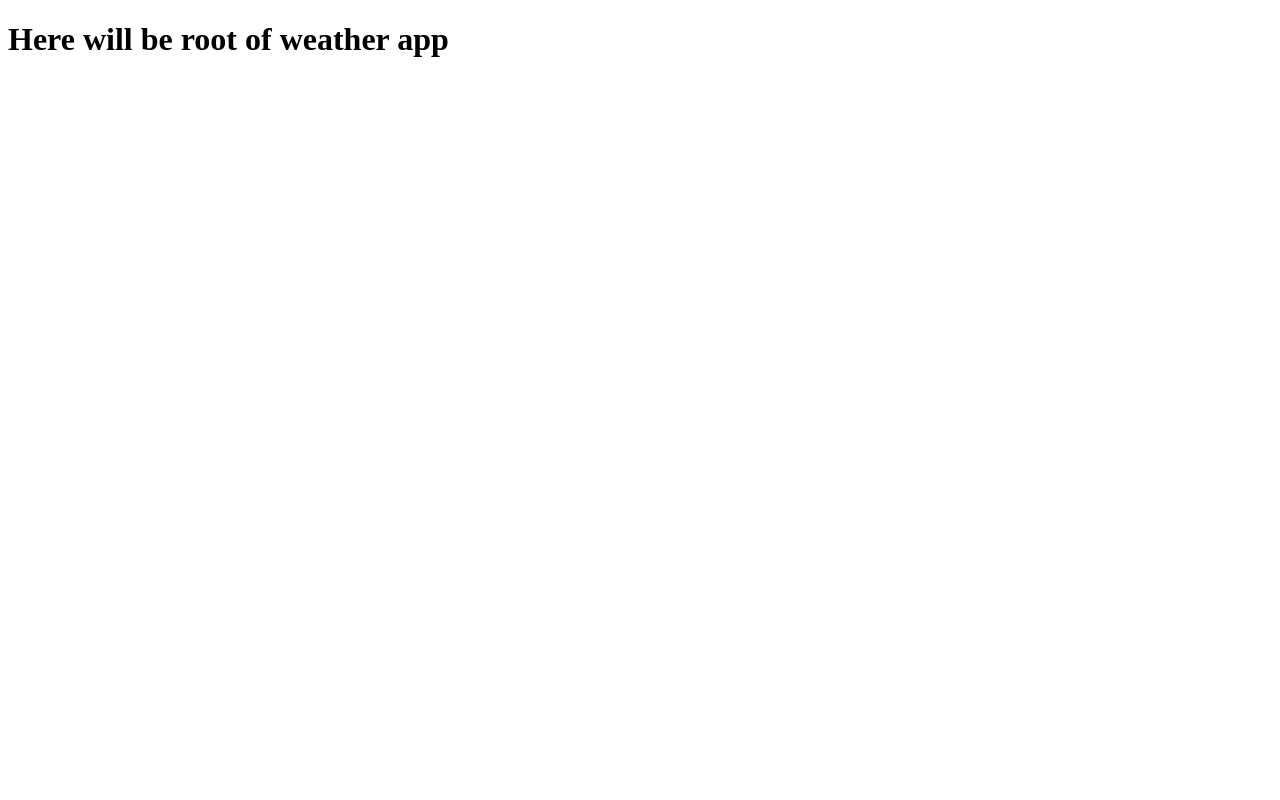
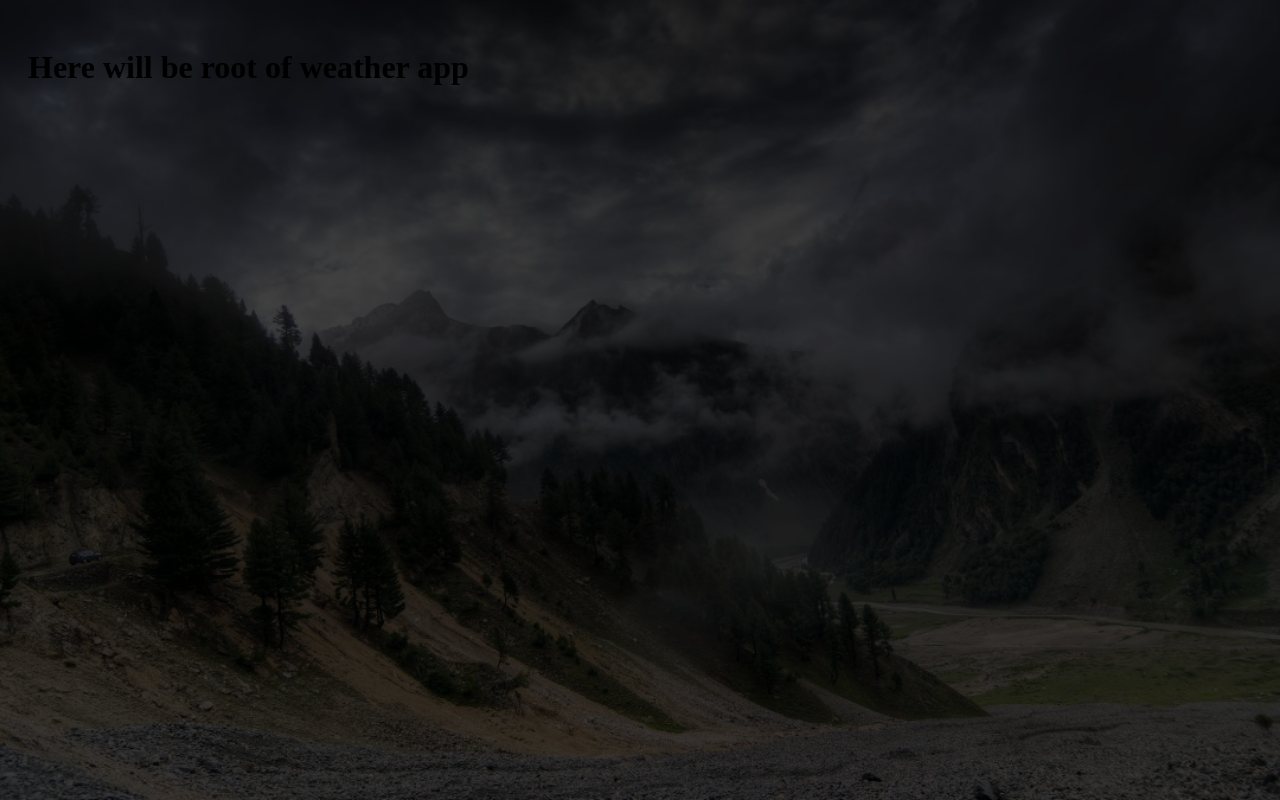
Before and after one commit to mateusz24polok/weather-app-react, a React (Create React App) app: page / in a window 1280 px wide. Built offline with nearby package versions, Linux system fonts and the light colour scheme.

Commit message:
Styles template with background has been prepared (Styled Components have been installed)

```diff
--- a/package.json
+++ b/package.json
@@ -10,9 +10,11 @@
     "@types/node": "^12.19.12",
     "@types/react": "^16.14.2",
     "@types/react-dom": "^16.9.10",
+    "@types/styled-components": "^5.1.7",
     "react": "^17.0.1",
     "react-dom": "^17.0.1",
     "react-scripts": "4.0.1",
+    "styled-components": "^5.2.1",
     "typescript": "^4.1.3",
     "web-vitals": "^0.2.4"
   },
--- a/src/App.tsx
+++ b/src/App.tsx
@@ -1,8 +1,11 @@
 import React from "react";
+import MainPage from "./components/pages/MainPage";
 
 const App: React.FC = () => {
   return (
-    <h1>Here will be root of weather app</h1>
+    <MainPage>
+      <h1>Here will be root of weather app</h1>
+    </MainPage>
   );
 };
 
--- /dev/null
+++ b/src/components/pages/MainPage/index.tsx
@@ -0,0 +1,22 @@
+import React from "react";
+import { BackgroundColor, BackgroundImage } from "./styled";
+import WeatherBackgroundImage from "../../../assets/images/weather_background.jpg";
+
+interface MainPageProps {
+  children: React.ReactChild;
+}
+
+const MainPage: React.FC<MainPageProps> = ({ children }) => {
+  return (
+    <div>
+      {children}
+      <BackgroundImage
+        src={WeatherBackgroundImage}
+        alt="weather background image"
+      />
+      <BackgroundColor />
+    </div>
+  );
+};
+
+export default MainPage;
--- /dev/null
+++ b/src/components/pages/MainPage/styled.tsx
@@ -0,0 +1,22 @@
+import styled from "styled-components";
+
+export const BackgroundColor = styled.div`
+  position: absolute;
+  top: 0;
+  left: 0;
+  width: 100%;
+  height: 100%;
+  background-color: black;
+  filter: opacity(0.75);
+  z-index: -1;
+`;
+
+export const BackgroundImage = styled.img`
+  position: absolute;
+  top: 0;
+  left: 0;
+  height: 100vh;
+  width: 100vw;
+  object-fit: cover;
+  z-index: -2;
+`;
--- a/src/index.tsx
+++ b/src/index.tsx
@@ -1,10 +1,16 @@
 import React from "react";
 import ReactDOM from "react-dom";
 import App from "./App";
+import GlobalStyle from "./styles/GlobalStyle";
+import { theme } from "./styles/theme";
+import { ThemeProvider } from "styled-components";
 
 ReactDOM.render(
   <React.StrictMode>
-    <App />
+    <ThemeProvider theme={theme}>
+      <GlobalStyle />
+      <App />
+    </ThemeProvider>
   </React.StrictMode>,
   document.getElementById("root")
 );
--- /dev/null
+++ b/src/styles/GlobalStyle.ts
@@ -0,0 +1,7 @@
+import { createGlobalStyle } from "styled-components";
+
+export default createGlobalStyle`
+    body{
+        padding: 20px;
+    }
+`;
--- /dev/null
+++ b/src/styles/theme.ts
@@ -0,0 +1,15 @@
+import { DefaultTheme } from "styled-components";
+
+declare module "styled-components" {
+  export interface DefaultTheme {
+    colors: {
+      contours: string;
+    };
+  }
+}
+
+export const theme: DefaultTheme = {
+  colors: {
+    contours: "white",
+  },
+};
```
Also changed, not shown: src/assets/images/weather_background.jpg (added), 1 other file (tests, documents, lock files or other folders).
